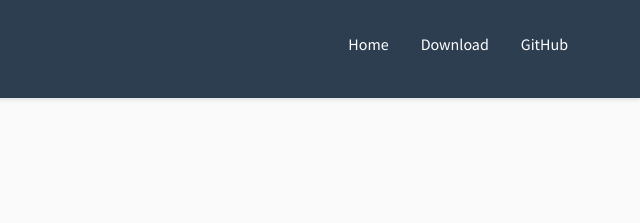
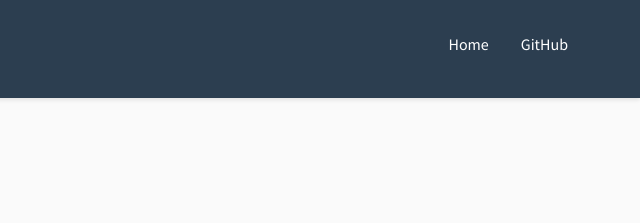
Before and after one commit to ShadowCoder1/ActionCensus.home, a plain HTML site: page index.html in a window 1280 px wide. Shown: the top 223 px of the page, 640-1280 px from the left. Drawn offline with Linux system fonts and the light colour scheme.

Commit message:
Update index.html

```diff
--- a/index.html
+++ b/index.html
@@ -210,7 +210,6 @@
             <nav>
                 <ul class="nav-links">
                                     <li><a href="index.html">Home</a></li>
-                                    <li><a href="download.html">Download</a></li>
                                     <li><a href="https://github.com/ShadowCoder1/action-census">GitHub</a></li>
                 </ul>
             </nav>
```
